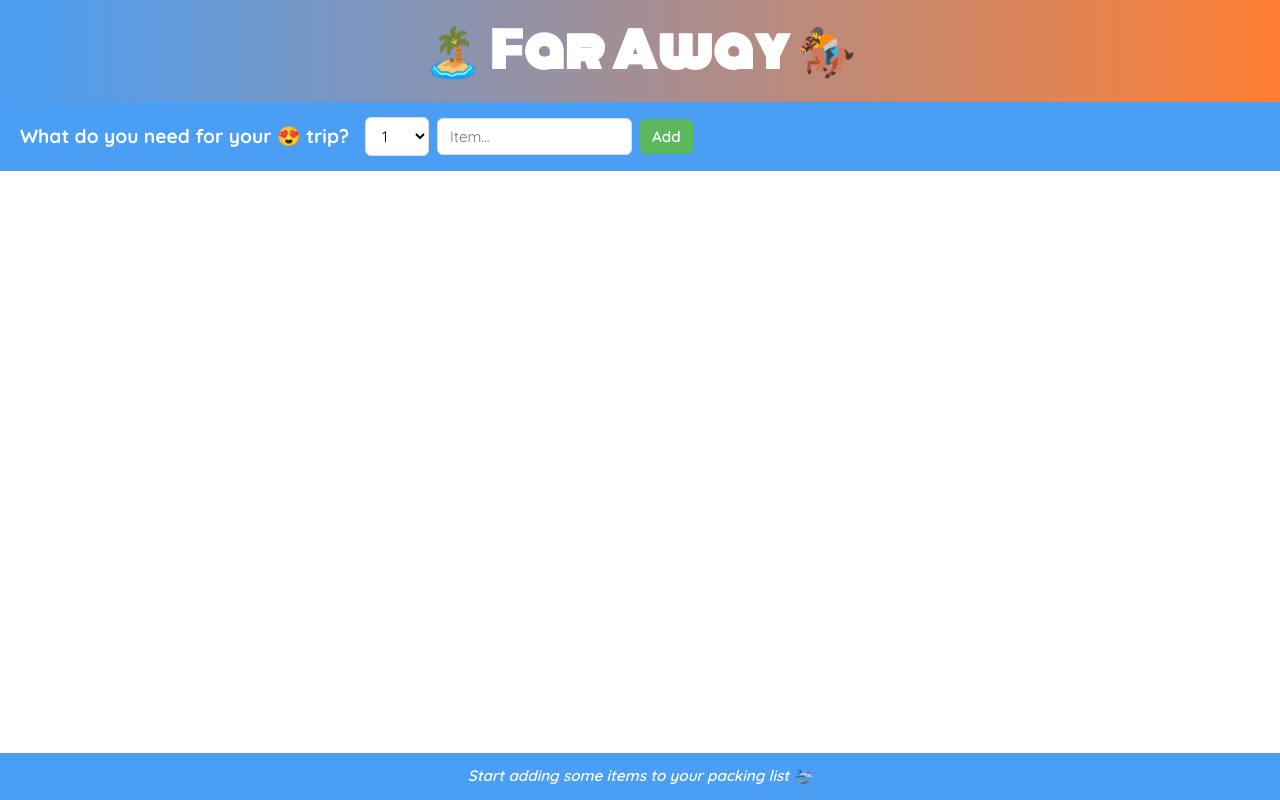
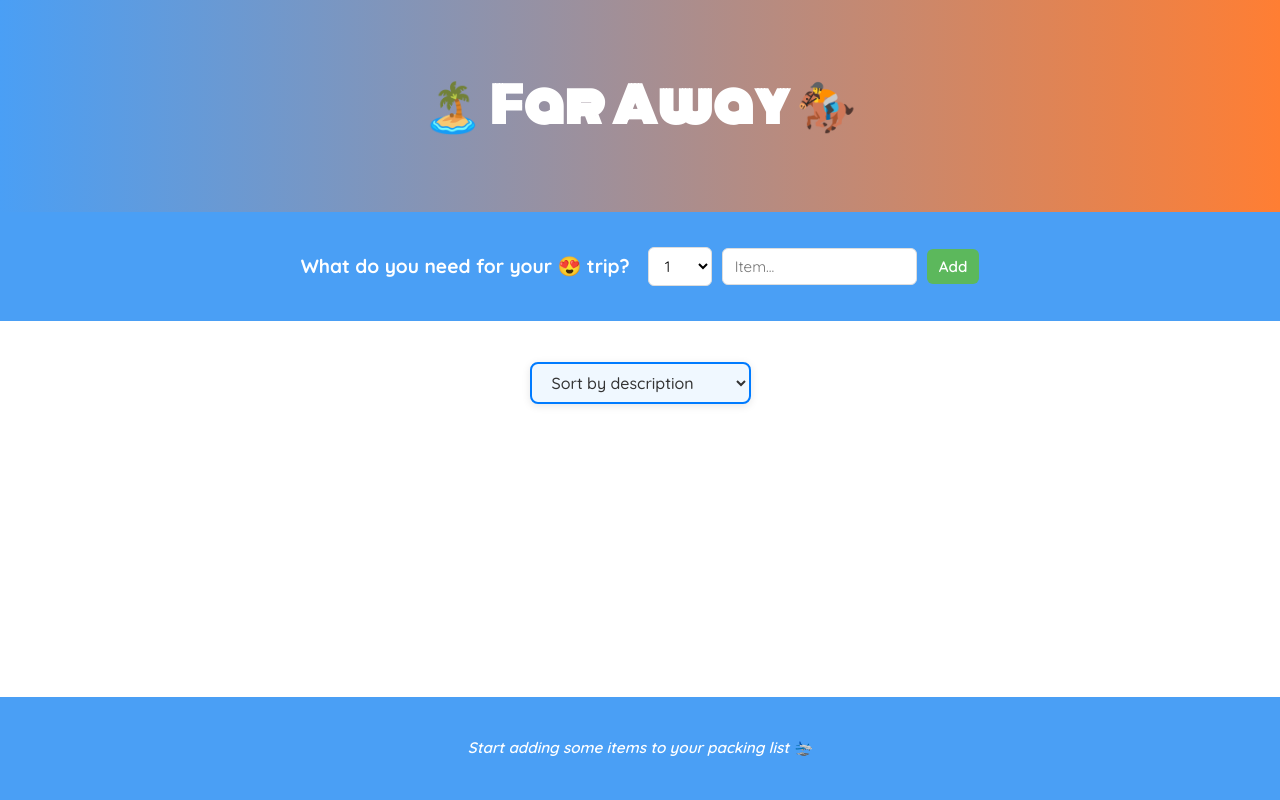
Before and after one commit to Priyanshubelwal17/Far-Away, a React (Create React App) app: page / in a window 1280 px wide. Built offline with nearby package versions, Linux system fonts and the light colour scheme.

Commit message:
Sort items

```diff
--- a/src/App.js
+++ b/src/App.js
@@ -78,10 +78,24 @@ function Form({ addItems }) {
 }
 
 function PackingList({ items, onDeleteItem, onToggleItem }) {
+  const [sortBy, setSortBy] = useState("description");
+
+  let sortedItems;
+
+  if (sortBy === "input") sortedItems = items;
+  if (sortBy === "description")
+    sortedItems = items
+      .slice()
+      .sort((a, b) => a.description.localeCompare(b.description));
+
+  if (sortBy === "packed")
+    sortedItems = items
+      .slice()
+      .sort((a, b) => Number(a.packed) - Number(b.description));
   return (
     <div className="list">
       <ul>
-        {items.map((item, i) => (
+        {sortedItems.map((item) => (
           <Item
             item={item}
             onDeleteItem={onDeleteItem}
@@ -90,6 +104,13 @@ function PackingList({ items, onDeleteItem, onToggleItem }) {
           />
         ))}
       </ul>
+      <div className="actions">
+        <select value={sortBy} onChange={(e) => setSortBy(e.target.value)}>
+          <option value="input">Sort by input order </option>
+          <option value="description">Sort by description </option>
+          <option value="packed">Sort by packed status </option>
+        </select>
+      </div>
     </div>
   );
 }
--- a/src/index.css
+++ b/src/index.css
@@ -34,7 +34,7 @@ h1 {
   color: white;
   font-family: "Monoton", cursive;
   font-size: 3rem;
-  padding: 15px 20px;
+  padding: 70px 20px;
   text-align: center;
   letter-spacing: 1px;
   margin: 0;
@@ -43,10 +43,11 @@ h1 {
 /* Compact form section */
 .add-form {
   background-color: var(--sky-blue);
-  padding: 15px 20px;
+  padding: 35px 20px;
   display: flex;
-  gap: 8px;
+  gap: 10px;
   align-items: center;
+  justify-content: center;
   flex-wrap: wrap;
 }
 
@@ -90,6 +91,30 @@ button:hover {
   padding: 15px 20px;
 }
 
+.actions select {
+  padding: 0.5rem 1rem;
+  font-size: 1rem;
+  border-radius: 8px;
+  border: 2px solid #007bff; /* Blue border */
+  background-color: #f0f8ff; /* Light background */
+  color: #333;
+  font-weight: 500;
+  cursor: pointer;
+  transition: all 0.3s ease;
+  box-shadow: 0 2px 8px rgba(0, 0, 0, 0.1);
+}
+
+.actions select:hover {
+  background-color: #e6f0ff;
+  border-color: #0056b3;
+}
+
+.actions {
+  margin: 1rem 0;
+  display: flex;
+  justify-content: center; /* Center align */
+}
+
 .list ul {
   list-style: none;
   display: grid;
@@ -127,7 +152,7 @@ input[type="checkbox"] {
 .stats {
   background-color: var(--sky-blue);
   color: white;
-  padding: 12px;
+  padding: 40px;
   text-align: center;
   font-size: 0.95rem;
   font-weight: 600;
```
